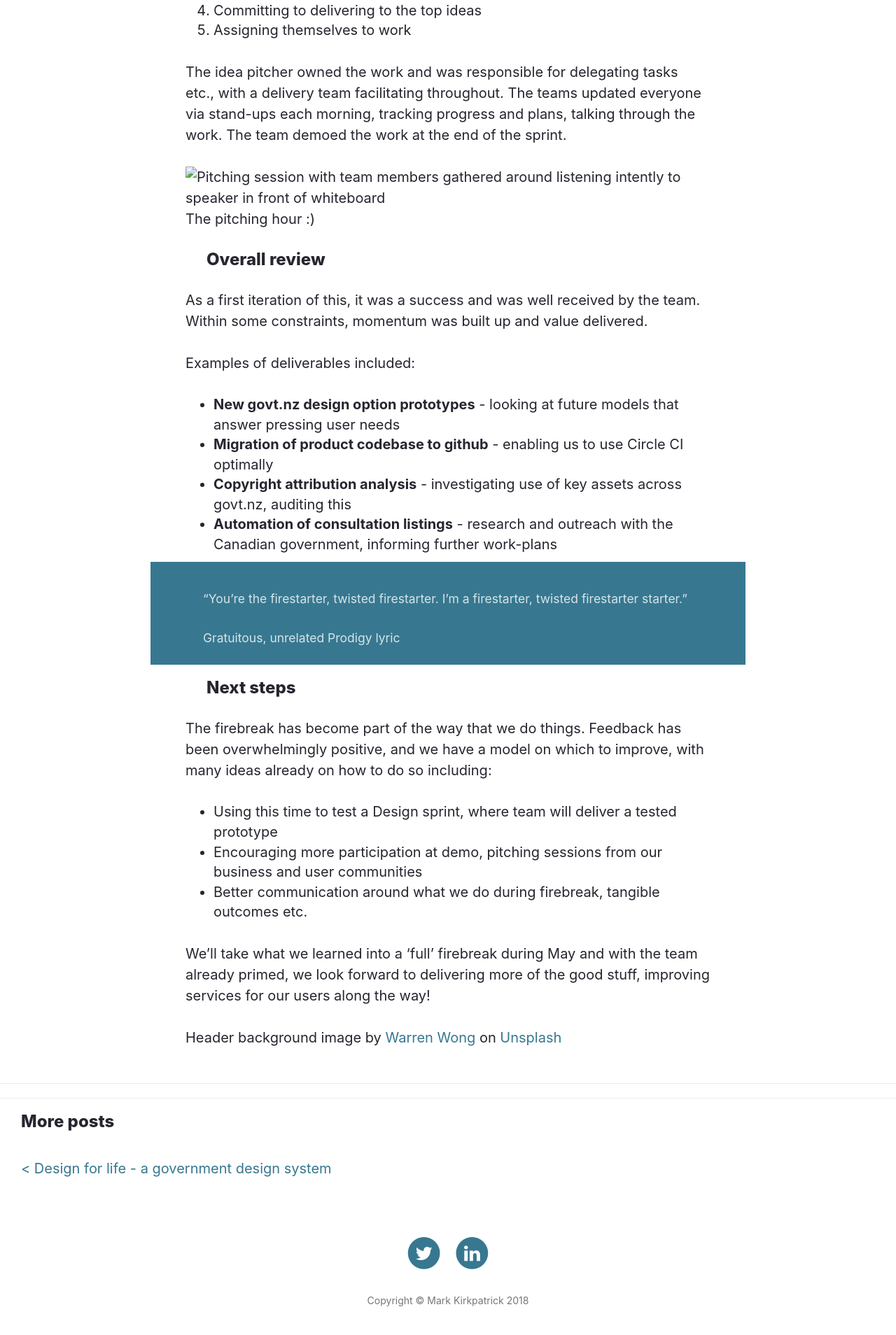
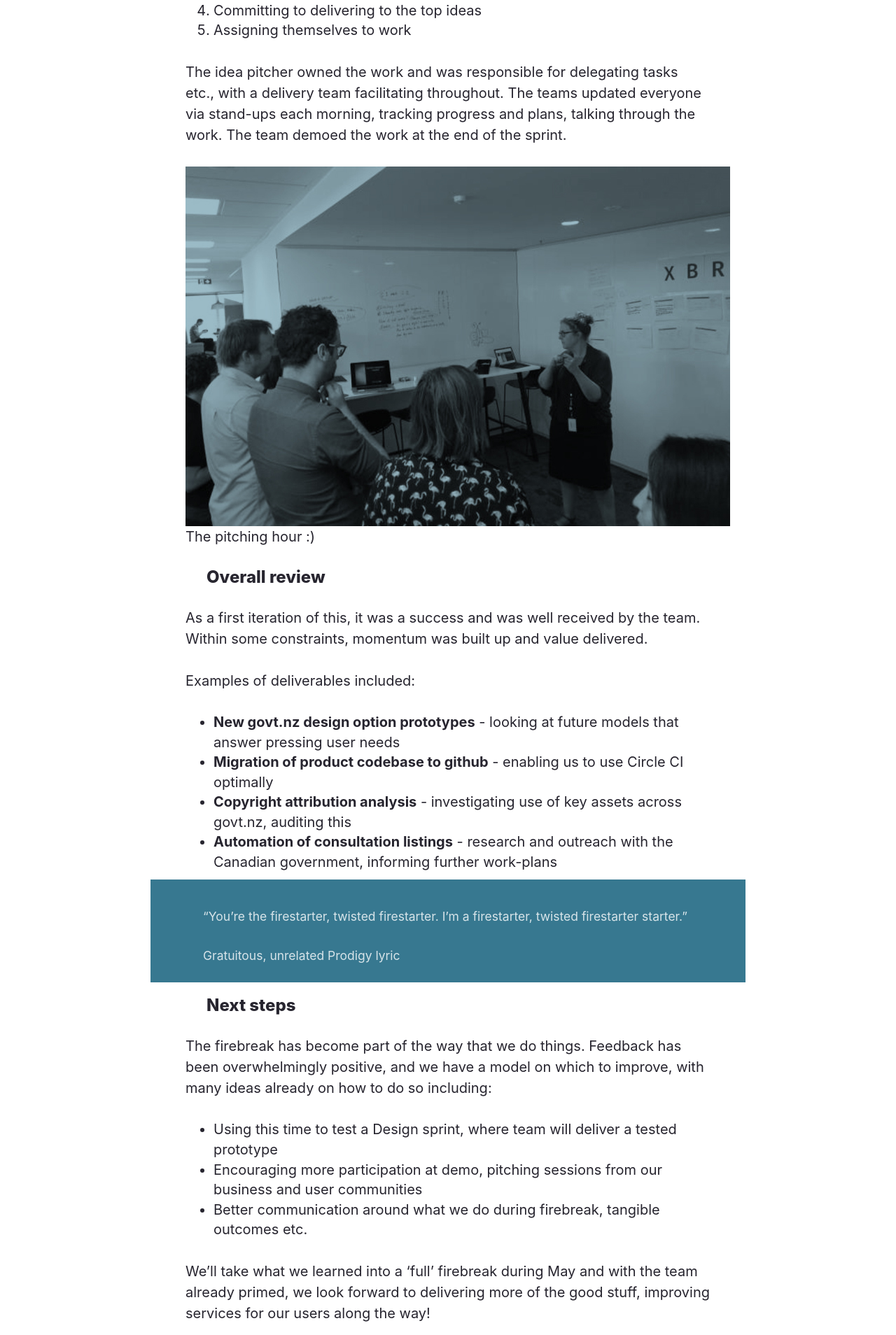
Before and after one commit to mkirkpat/mkirkpat.github.io, a Jekyll site: the page built from _posts/2018-05-30-firestarters.md, in a window 1280 px wide. Shown: the part 1057-2965 px from the top of the page at 70% size. Built offline with Jekyll 4.4.1, drawn with Linux system fonts in a browser that asks for light colours; nearby versions of some CDN libraries.

Commit message:
Update 2018-05-30-firestarters.md

```diff
--- a/_posts/2018-05-30-firestarters.md
+++ b/_posts/2018-05-30-firestarters.md
@@ -25,7 +25,7 @@
 
 The idea pitcher owned the work and was responsible for delegating tasks etc., with a delivery team facilitating throughout. The teams updated everyone via stand-ups each morning, tracking progress and plans, talking through the work. The team demoed the work at the end of the sprint.
 
-![Pitching session with team members gathered around listening intently to speaker in front of whiteboard](img/firebreak-pitch-1.jpg) The pitching hour :)
+![Pitching session with team members gathered around listening intently to speaker in front of whiteboard]({{ site.baseurl }}/images/firebreak-pitch-1.jpg) The pitching hour :)
 
 ### Overall review
 
```
